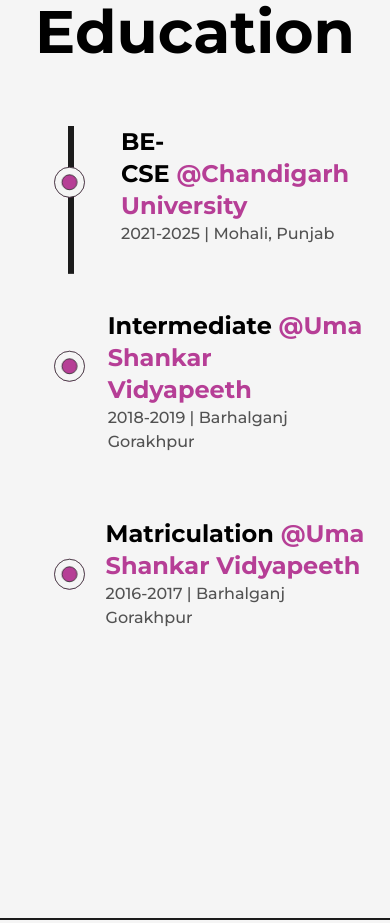
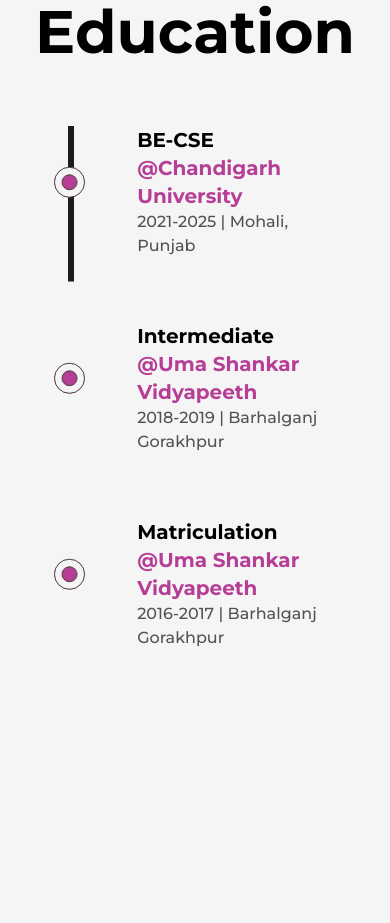
Before and after one commit to Kuldeep12e/myportfolio, a Next.js app: page /about in a window 390 px wide. Shown: the part 1920-2843 px from the top of the page. Built offline with nearby package versions, Linux system fonts and the light colour scheme.

Commit message:
education changes

```diff
--- a/src/components/Exprience.js
+++ b/src/components/Exprience.js
@@ -8,8 +8,9 @@
     <li ref={ref} className="my-8 first:mt-0 last:mb-0 w-[60%] mx-auto flex flex-col items-center justify-between">
       <Lilcon reference = {ref}/>
       <div>
-        <h3 className="capitalize font-bold text-2xl">
+        <h3 className="capitalize font-bold text-2xl sm:text-xl">
           {position}&nbsp;
+          <br/>
           <a
             href={schoolLink}
             target="_blank"
```
